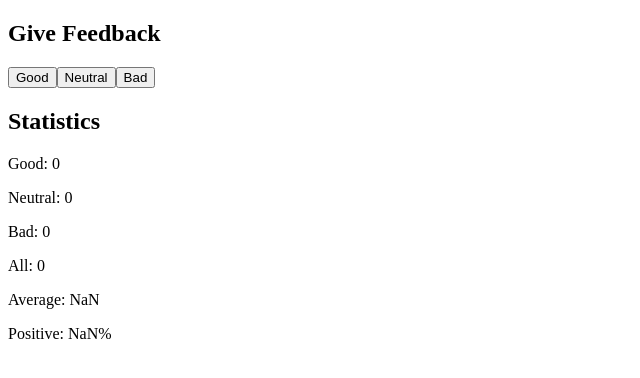
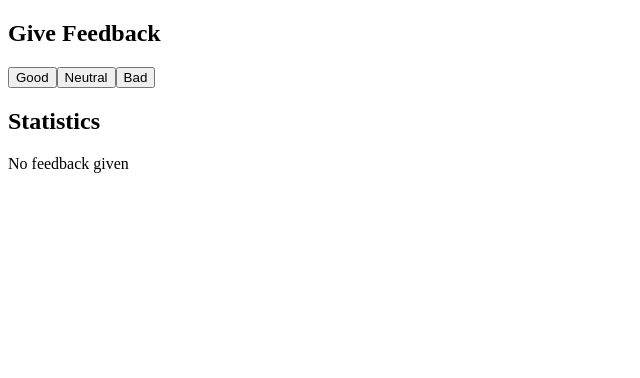
Before and after one commit to SemanticDolphin/FullStackOpen, a React (Create React App) app in the folder part_1/unicafe/: page / in a window 1280 px wide. Shown: the top 378 px of the page, without its empty margins (0-640 px from the left). Built offline with nearby package versions, Linux system fonts and the light colour scheme.

Commit message:
Unicafe step 4 / Problem 1.9 -- Added conditional rendering to the statistics component.

```diff
--- a/part_1/unicafe/src/App.js
+++ b/part_1/unicafe/src/App.js
@@ -6,9 +6,15 @@ const Statistics = ({ good, neutral, bad }) => {
   const average = (good * 1 + neutral * 0 + bad * -1) / all
   const positive = good / all * 100
 
+  if (all === 0) {
+    return (
+      <>
+        <p>No feedback given</p>
+      </>
+    )
+  }
   return (
     <>
-      <h2>Statistics</h2>
       <p>Good: {good}</p>
       <p>Neutral: {neutral}</p>
       <p>Bad: {bad}</p>
@@ -31,6 +37,7 @@ const App = () => {
       <button onClick={() => setGood(good + 1)}>Good</button>
       <button onClick={() => setNeutral(neutral + 1)}>Neutral</button>
       <button onClick={() => setBad(bad + 1)}>Bad</button>
+      <h2>Statistics</h2>
       <Statistics good={good} neutral={neutral} bad={bad} />
     </div>
   )
```
